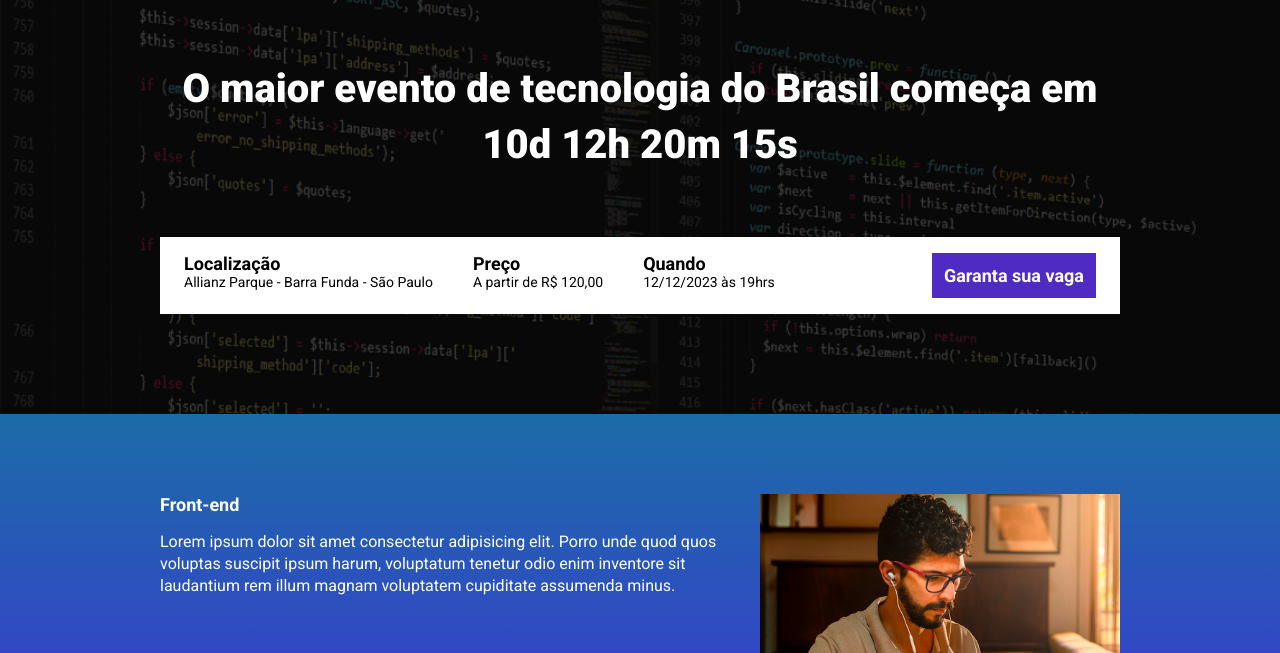
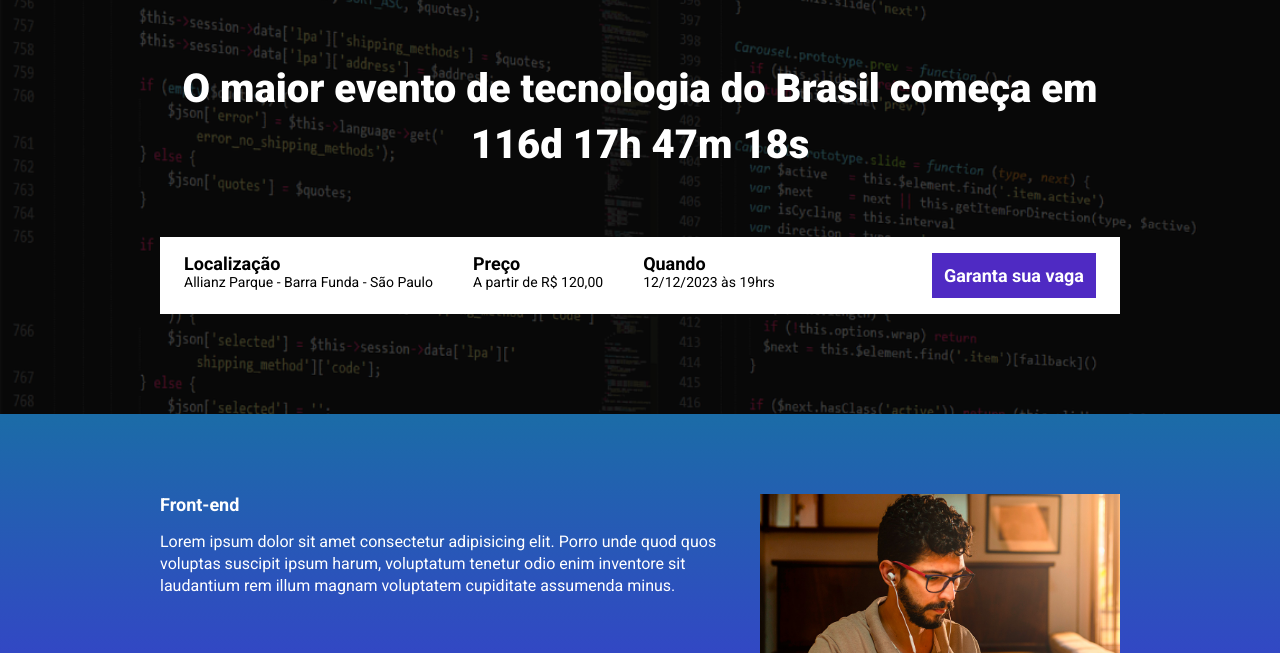
Before and after one commit to rosealgarrido/ebac_tech_talks, a website built with Parcel: page src/index.html in a window 1280 px wide. Shown: the part 147-800 px from the top of the page. Built offline with nearby package versions, Linux system fonts and the light colour scheme.

Commit message:
add contagem regressiva

```diff
--- a/package.json
+++ b/package.json
@@ -2,9 +2,9 @@
   "name": "s",
   "version": "1.0.0",
   "description": "",
-  "main": "index.js",
-  "scripts": {
+   "scripts": {
     "dev": "parcel src/index.html src/styles/main.scss src/scripts/main.js",
+    "build": "parcel build src/index.html",
     "test": "echo \"Error: no test specified\" && exit 1"
   },
   "author": "",
--- a/src/index.html
+++ b/src/index.html
@@ -17,7 +17,7 @@
         <div class="container">
             <img class="hero__logo" src="images/ebac_logo.svg" alt="EBAC">
             <p class="hero__text">
-                O maior evento de tecnologia do Brasil começa em 10d 12h 20m 15s
+                O maior evento de tecnologia do Brasil começa em <span id="contador"></span>
             </p>
             <div class="infos-bar">
                 <ul class="infos-bar__infos">
--- a/src/scripts/main.js
+++ b/src/scripts/main.js
@@ -1 +1,32 @@
 AOS.init();
+
+const dataDoEvento = new Date("Dec 12, 2023 19:00:00");
+const timeStampDoEvento = dataDoEvento.getTime();
+
+const contaAsHoras = setInterval(function() {
+    const agora = new Date();
+    const timeStampAtual = agora.getTime();
+
+    const distanciaAteOEvento = timeStampDoEvento - timeStampAtual;
+
+    const diaEmMs = 1000 * 60 * 60 * 24;
+    const horaEmMs = 1000 * 60 * 60;
+    const minutoEmMs = 1000 * 60;
+
+    const diasAteOEvento = Math.floor(distanciaAteOEvento / diaEmMs);
+    const horasAteOEvento = Math.floor((distanciaAteOEvento % diaEmMs) / horaEmMs);
+    const minutosAteOEvento = Math.floor((distanciaAteOEvento % horaEmMs) / minutoEmMs);
+    const segundosAteOEvento = Math.floor((distanciaAteOEvento % minutoEmMs) / 1000);
+
+    console.log(diasAteOEvento);
+    console.log(horasAteOEvento);
+    console.log(minutosAteOEvento);
+    console.log(segundosAteOEvento);
+
+    document.getElementById('contador').innerHTML = `${diasAteOEvento}d ${horasAteOEvento}h ${minutosAteOEvento}m ${segundosAteOEvento}s`;
+
+    if (distanciaAteOEvento < 0) {
+        clearInterval(contaAsHoras);
+        document.getElementById('contador').innerHTML = 'Evento expirado'
+        }
+}, 1000);
```
